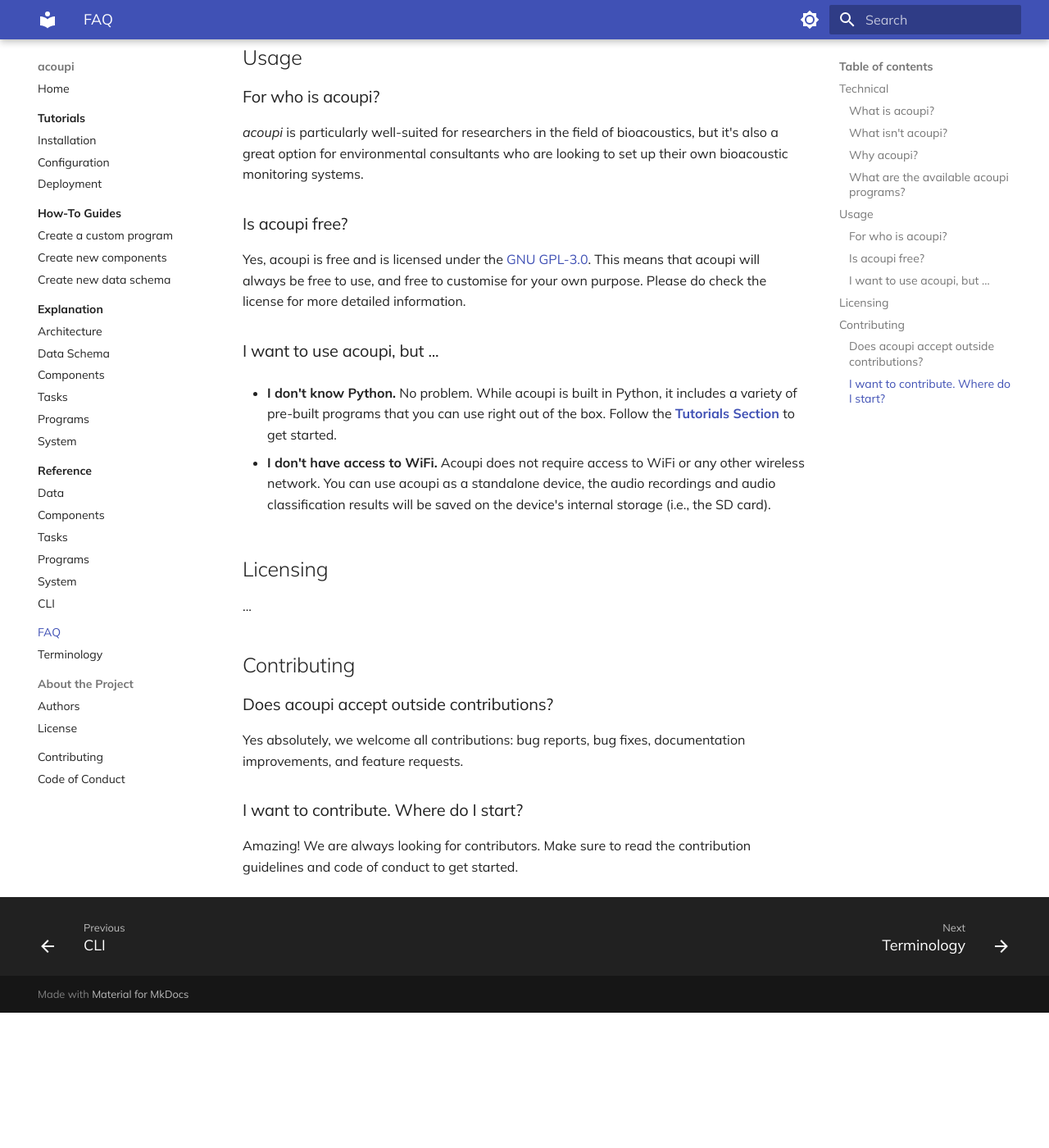
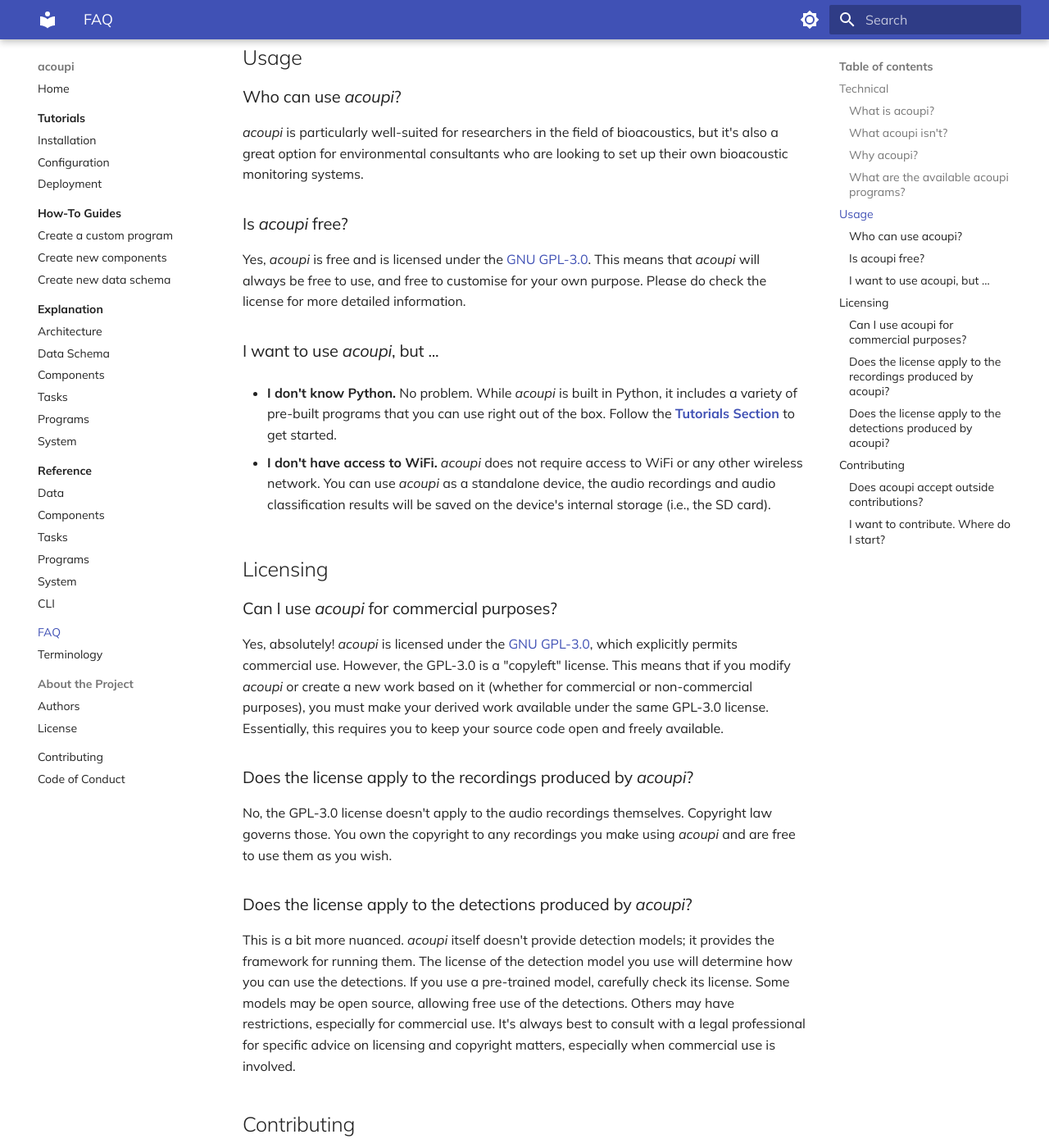
Before and after one commit to acoupi/acoupi, an MkDocs documentation site: the page built from docs/faq.md, in a window 1280 px wide and 1400 px high, scrolled down 1271 px. Shown: the whole window at 82% size. Built offline with MkDocs 1.6.1 and Material for MkDocs 9.7.7, drawn with Linux system fonts in a browser that asks for light colours; before the commit the page ends 2506 px from its top, so only the background shows below that; some of the changed text lies outside the part shown.

Commit message:
Added a bit on licenses

```diff
--- a/docs/faq.md
+++ b/docs/faq.md
@@ -1,24 +1,33 @@
-
 # Frequently asked questions
 
 ## Technical
 
-### What is acoupi?
-Acoupi is an **open-source Python toolkit** that's designed to make it easy to create bioacoustic sensors on edge devices like the Raspberry Pi. Acoupi integrates and standardises the entire workflow of bioacoustic monitoring, combining both autonomous recording and classification units. Acoupi ensures **standardisation** of data while providing **flexibility of configuration** by defining attributes with specific characteristics, the *data schema* and establishing a set of methods showcasing several behaviours, the *components*. When configuring acoupi, users configure the set of acoupi components that suit their use case.
+### What is _acoupi_?
 
-### What isn't acoupi?
-While _acoupi_ provides modular components to build your own autonomous recording and classification units, it is not a tool for training bioacoustic AI classifiers. Acoupi integrates already trained and well-tested AI bioacoustics models through its pre-built programs that you can use to perform on-device bioacoustics classification.
+_acoupi_ is an **open-source Python toolkit** that's designed to make it easy to create bioacoustic sensors on edge devices like the Raspberry Pi.
+_acoupi_ integrates and standardises the entire workflow of bioacoustic monitoring, combining both autonomous recording and classification units.
+_acoupi_ ensures **standardisation** of data while providing **flexibility of configuration** by defining attributes with specific characteristics, the _data schema_ and establishing a set of methods showcasing several behaviours, the _components_.
+When configuring _acoupi_, users configure the set of _acoupi_ components that suit their use case.
 
-### Why acoupi?
-Passive acoustic monitoring (PAM) has emerged as a practical and helpful tool for biodiversity monitoring and conservation. Combining PAM with on-device domain-specific deep-learning bioacoustics classifiers provides opportunities for extending the scale and length of data collection while alleviating downstream data storage and processing burdens. However, deploying and adapting existing solutions for its own use still requires substantial technical expertise.
+### What _acoupi_ isn't?
 
-_acoupi_ aims to provide an all-in-one Python toolkit to make it easy to create your smart bioacoustic sensors on edge devices like the Raspberry Pi. With _acoupi_, you can either use one of the provided programs or build your custom program using the various tools and components that are included.
+While _acoupi_ provides modular components to build your own autonomous recording and classification units, it is not a tool for training bioacoustic AI classifiers.
+_acoupi_ integrates already trained and well-tested AI bioacoustics models through its pre-built programs that you can use to perform on-device bioacoustics classification.
 
-### What are the available acoupi programs?
+### Why _acoupi_?
 
-- __default__: The _acoupi default_ program is the most simplest program, handling only two tasks: recording and managing audio files.
+Passive acoustic monitoring (PAM) has emerged as a practical and helpful tool for biodiversity monitoring and conservation.
+Combining PAM with on-device domain-specific deep-learning bioacoustics classifiers provides opportunities for extending the scale and length of data collection while alleviating downstream data storage and processing burdens.
+However, deploying and adapting existing solutions for its own use still requires substantial technical expertise.
 
-- __connected__: The _acoupi connected_ program extends the default program by adding messaging capabilities, allowing users to send messages to a remote server.
+_acoupi_ aims to provide an all-in-one Python toolkit to make it easy to create your smart bioacoustic sensors on edge devices like the Raspberry Pi.
+With _acoupi_, you can either use one of the provided programs or build your custom program using the various tools and components that are included.
+
+### What are the available _acoupi_ programs?
+
+- **default**: The _acoupi default_ program is the most simplest program, handling only two tasks: recording and managing audio files.
+
+- **connected**: The _acoupi connected_ program extends the default program by adding messaging capabilities, allowing users to send messages to a remote server.
 
 - **acoupi_batdetect2**:
 
@@ -26,24 +35,57 @@ _acoupi_ aims to provide an all-in-one Python toolkit to make it easy to create
 
 ## Usage
 
-### For who is acoupi?
+### Who can use _acoupi_?
+
 _acoupi_ is particularly well-suited for researchers in the field of bioacoustics, but it's also a great option for environmental consultants who are looking to set up their own bioacoustic monitoring systems.
 
-### Is acoupi free?
-Yes, acoupi is free and is licensed under the [GNU GPL-3.0](license.md). This means that acoupi will always be free to use, and free to customise for your own purpose. Please do check the license for more detailed information.
+### Is _acoupi_ free?
 
-### I want to use acoupi, but ...
-- **I don't know Python.** No problem. While acoupi is built in Python, it includes a variety of pre-built programs that you can use right out of the box. Follow the [__Tutorials Section__](tutorials/index.md) to get started.
+Yes, _acoupi_ is free and is licensed under the [GNU GPL-3.0](license.md).
+This means that _acoupi_ will always be free to use, and free to customise for your own purpose.
+Please do check the license for more detailed information.
 
-- **I don't have access to WiFi.** Acoupi does not require access to WiFi or any other wireless network. You can use acoupi as a standalone device, the audio recordings and audio classification results will be saved on the device's internal storage (i.e., the SD card).
+### I want to use _acoupi_, but ...
+
+- **I don't know Python.** No problem.
+    While _acoupi_ is built in Python, it includes a variety of pre-built programs that you can use right out of the box.
+    Follow the [**Tutorials Section**](tutorials/index.md) to get started.
+
+- **I don't have access to WiFi.** _acoupi_ does not require access to WiFi or any other wireless network.
+    You can use _acoupi_ as a standalone device, the audio recordings and audio classification results will be saved on the device's internal storage (i.e., the SD card).
 
 ## Licensing
-...
+
+### Can I use _acoupi_ for commercial purposes?
+
+Yes, absolutely! _acoupi_ is licensed under the [GNU GPL-3.0](lincense.md), which explicitly permits commercial use.
+However, the GPL-3.0 is a "copyleft" license.
+This means that if you modify _acoupi_ or create a new work based on it (whether for commercial or non-commercial purposes), you must make your derived work available under the same GPL-3.0 license.
+Essentially, this requires you to keep your source code open and freely available.
+
+### Does the license apply to the recordings produced by _acoupi_?
+
+No, the GPL-3.0 license doesn't apply to the audio recordings themselves.
+Copyright law governs those.
+You own the copyright to any recordings you make using _acoupi_ and are free to use them as you wish.
+
+### Does the license apply to the detections produced by _acoupi_?
+
+This is a bit more nuanced.
+_acoupi_ itself doesn't provide detection models; it provides the framework for running them.
+The license of the detection model you use will determine how you can use the detections.
+If you use a pre-trained model, carefully check its license.
+Some models may be open source, allowing free use of the detections.
+Others may have restrictions, especially for commercial use.
+It's always best to consult with a legal professional for specific advice on licensing and copyright matters, especially when commercial use is involved.
 
 ## Contributing
 
-### Does acoupi accept outside contributions?
+### Does _acoupi_ accept outside contributions?
+
 Yes absolutely, we welcome all contributions: bug reports, bug fixes, documentation improvements, and feature requests.
 
 ### I want to contribute. Where do I start?
-Amazing! We are always looking for contributors. Make sure to read the contribution guidelines and code of conduct to get started.
+
+Amazing! We are always looking for contributors.
+Make sure to read the contribution guidelines and code of conduct to get started.
```
